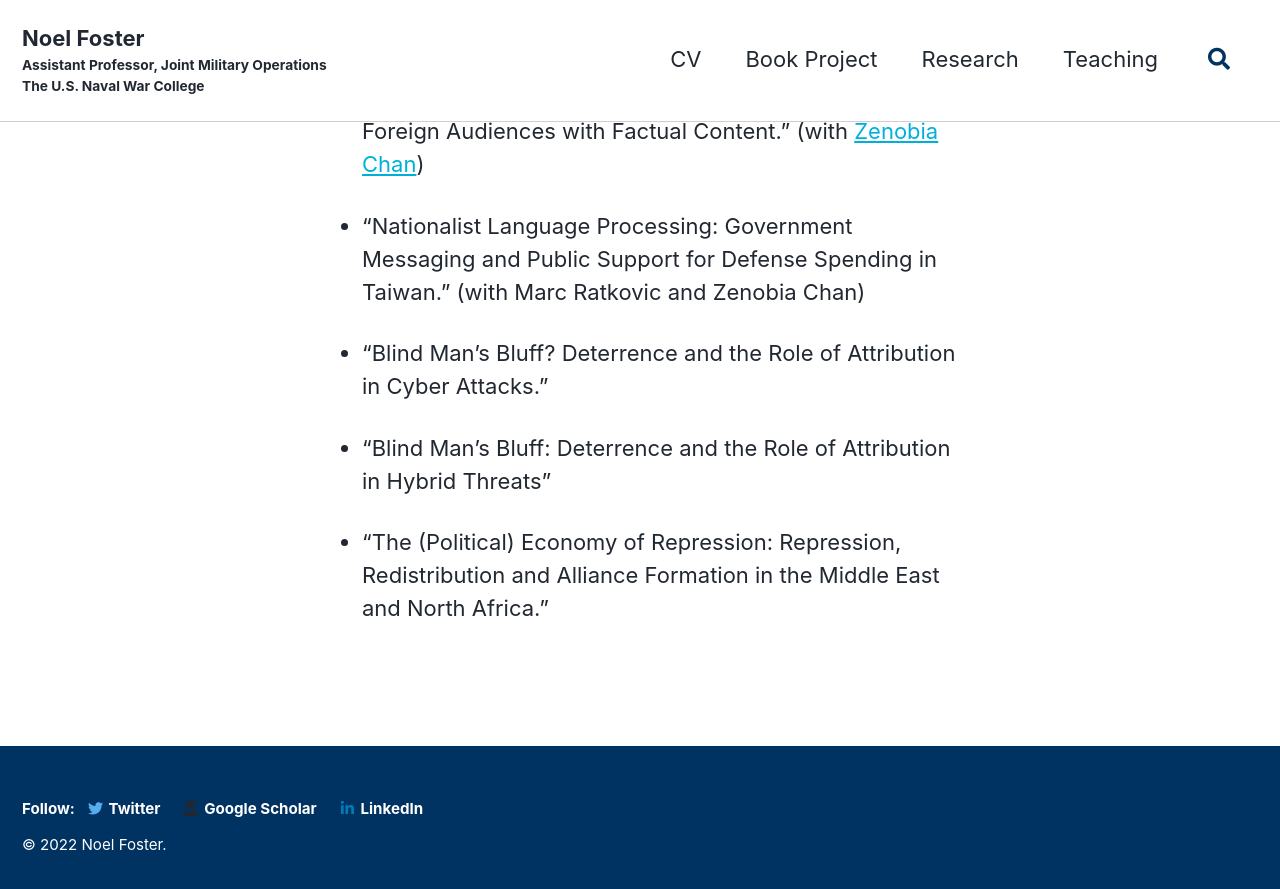
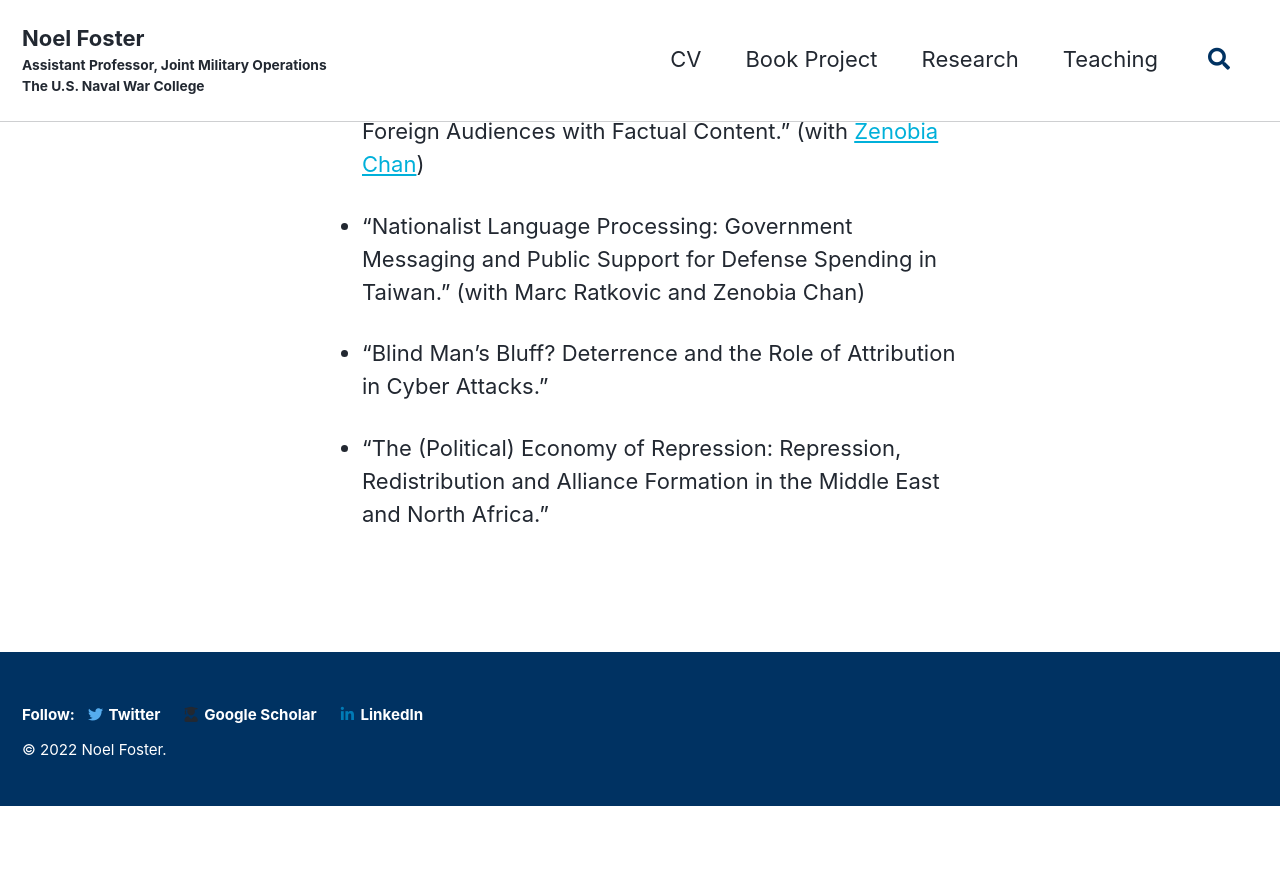
Before and after one commit to fosternt/fosternt.github.io, a Jekyll site: the page built from _pages/research.md, in a window 1280 px wide and 900 px high, scrolled down 1596 px. Shown: the top 889 px of the window. Built offline with Jekyll 4.4.1, drawn with Linux system fonts in a browser that asks for light colours; cached includes are drawn as plain includes; after the commit the page ends 2402 px from its top, so only the background shows below that.

Commit message:
Update research.md

```diff
--- a/_pages/research.md
+++ b/_pages/research.md
@@ -39,6 +39,4 @@ Please <a href="mailto:nfoster@ucsd.edu" target="_blank">email me</a> for the la
 
 * "Blind Man's Bluff? Deterrence and the Role of Attribution in Cyber Attacks."
 
-* "Blind Man's Bluff: Deterrence and the Role of Attribution in Hybrid Threats"
-
 * "The (Political) Economy of Repression: Repression, Redistribution and Alliance Formation in the Middle East and North Africa."
```
